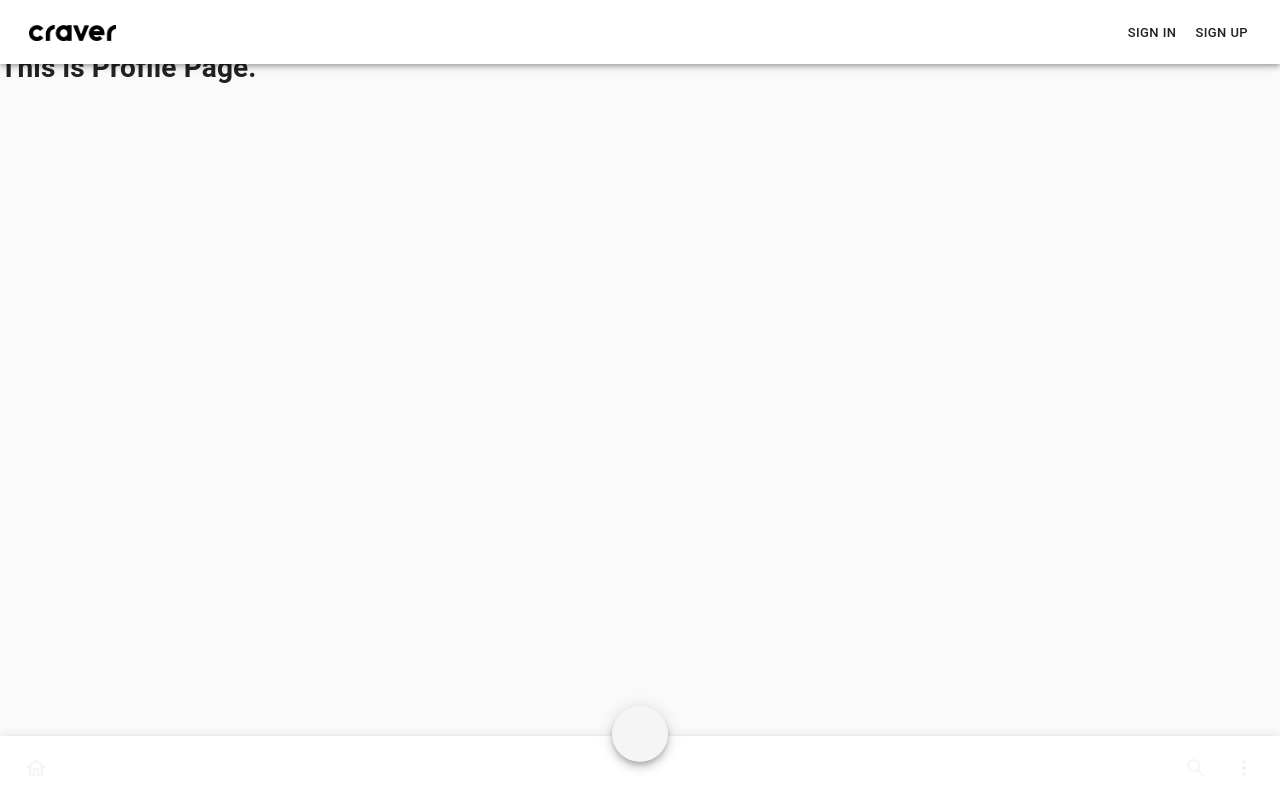
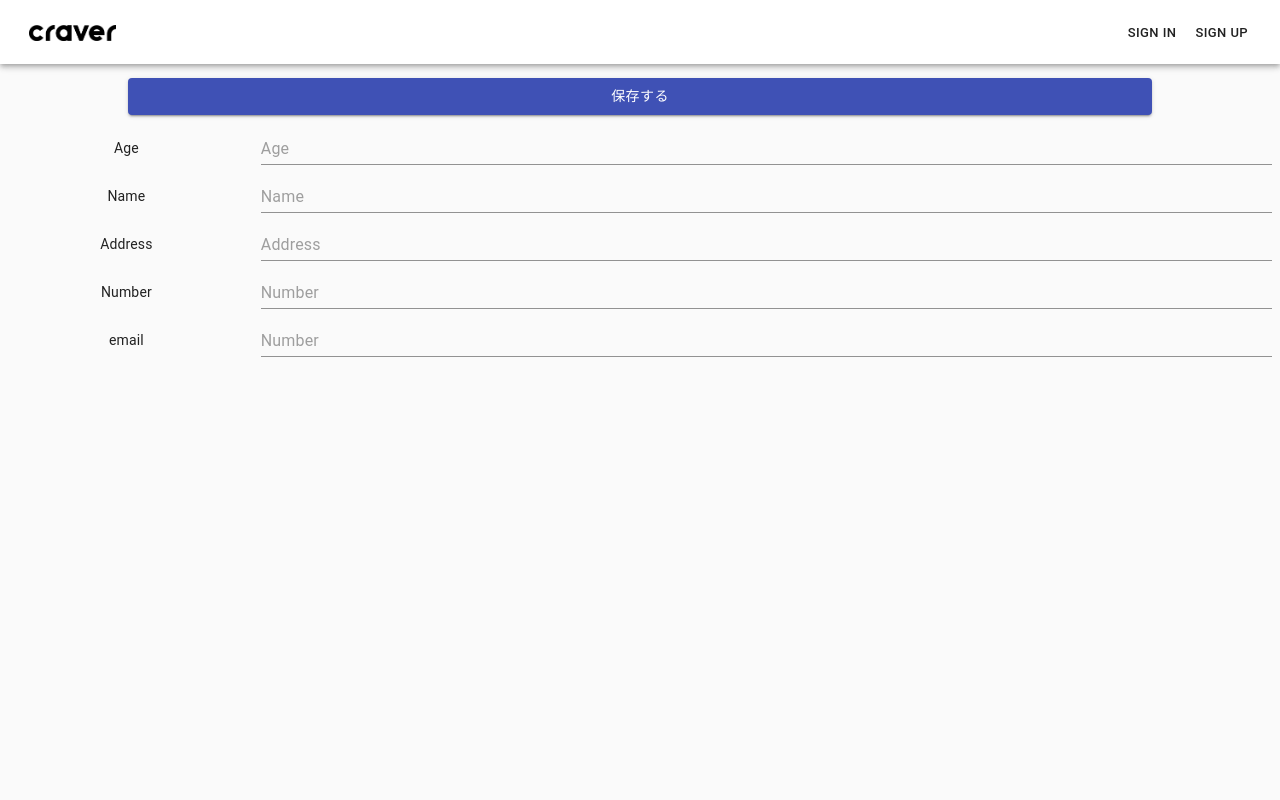
Before and after one commit to 76akeyz9/craver, a React (Create React App) app: page /profile in a window 1280 px wide. Built offline with nearby package versions, Linux system fonts and the light colour scheme; no server answers.

Commit message:
Added User Profile Page, connectet it to Firestore.

```diff
--- a/src/App.js
+++ b/src/App.js
@@ -5,7 +5,6 @@ import PostSuccess from "./PostSuccess";
 import Post from "./Post";
 import Footer from "./Footer";
 import MapPosts from "./MapPosts";
-import Profile from "./Profile";
 import WatchPost from "./WatchPost";
 import { useStateValue } from "./StateProvider";
 import { ThemeProvider } from "@material-ui/styles";
@@ -15,19 +14,35 @@ import { auth } from "./firebase";
 import { BrowserRouter as Router, Switch, Route } from "react-router-dom";
 import BuyButton from "./BuyButton";
 import Order from "./Order";
+import Setting from "./Setting";
+import Profile from "./components/Profile";
 
 function App() {
   const [{}, dispatch] = useStateValue();
+  var name, email, photoUrl, uid, emailVerified;
 
   useEffect(() => {
     auth.onAuthStateChanged((authUser) => {
-      console.log("THE USER IS >>> ", authUser);
-
+      console.log("User from App.js >>> ", authUser);
       if (authUser) {
         // the User just logged in / the user was logged in
+
+        name = authUser.displayName;
+        email = authUser.email;
+        photoUrl = authUser.photoURL;
+        emailVerified = authUser.emailVerified;
+        uid = authUser.uid;
+
         dispatch({
           type: "SET_USER",
-          user: authUser,
+          user: {
+            name: name,
+            email: email,
+            photoUrl: photoUrl,
+            emailVerified: emailVerified,
+            uid: uid,
+          },
+          // user: authUser,
         });
       } else {
         // the user is logged out
@@ -70,7 +85,10 @@ function App() {
 
           <Route path="/profile">
             <Profile />
-            <Footer currentPath="profile" />
+          </Route>
+
+          <Route path="/setting">
+            <Setting />
           </Route>
 
           <Route path="/">
--- a/src/Footer.css
+++ b/src/Footer.css
@@ -23,3 +23,7 @@
   color: #212121;
   text-decoration: none;
 }
+
+.footer__profile {
+  text-decoration: none;
+}
--- a/src/Footer.js
+++ b/src/Footer.js
@@ -13,10 +13,13 @@ import MenuIcon from "@material-ui/icons/Menu";
 import AddIcon from "@material-ui/icons/Add";
 import SearchIcon from "@material-ui/icons/Search";
 import MoreIcon from "@material-ui/icons/MoreVert";
+import PersonIcon from "@material-ui/icons/Person";
 import useScrollTrigger from "@material-ui/core/useScrollTrigger";
 import Slide from "@material-ui/core/Slide";
 import PropTypes from "prop-types";
 import { ThemeProvider } from "@material-ui/styles";
+import Menu from "@material-ui/core/Menu";
+import MenuItem from "@material-ui/core/MenuItem";
 import theme from "./ui/Theme";
 
 function Footer({ currentPath, props }) {
@@ -70,6 +73,18 @@ function Footer({ currentPath, props }) {
     window: PropTypes.func,
   };
 
+  // for More Icon
+  const [anchorEl, setAnchorEl] = React.useState(null);
+
+  const handleClick = (event) => {
+    setAnchorEl(event.currentTarget);
+  };
+
+  const handleClose = () => {
+    setAnchorEl(null);
+  };
+  // For More Icon Ends
+
   return (
     <div id="footer" className="footer">
       <React.Fragment>
@@ -101,9 +116,11 @@ function Footer({ currentPath, props }) {
                 <IconButton color="inherit">
                   <SearchIcon />
                 </IconButton>
+                <Link to="/setting" className="textDecoration">
                   <IconButton edge="end" color="inherit">
-                <MoreIcon />
+                    <PersonIcon />
                   </IconButton>
+                </Link>
               </Toolbar>
             </AppBar>
           </HideOnScroll>
--- a/src/Profile.js
+++ /dev/null
@@ -1,13 +0,0 @@
-import React from 'react';
-
-function Profile() {
-
-  return(
-    <div>
-      <h1>This is Profile Page.</h1>
-    </div>
-  )
-}
-
-
-export default Profile;
--- /dev/null
+++ b/src/Setting.js
@@ -0,0 +1,35 @@
+import { List, ListItem, ListItemText } from "@material-ui/core";
+import React from "react";
+import { makeStyles } from "@material-ui/core/styles";
+import { Link } from "react-router-dom";
+
+const useStyles = makeStyles((theme) => ({
+  root: {
+    width: "100%",
+    maxWidth: 360,
+    backgroundColor: theme.palette.background.paper,
+  },
+}));
+
+function ListItemLink(props) {
+  return <ListItem button component="a" {...props} />;
+}
+
+function Setting() {
+  const classes = useStyles();
+
+  return (
+    <div className="setting">
+      <List component="nav" aria-label="secondary mailbox folders">
+        <ListItemLink href="/profile">
+          <ListItemText primary="Edit Profile" />
+        </ListItemLink>
+        <ListItem button>
+          <ListItemText primary="Referral" />
+        </ListItem>
+      </List>
+    </div>
+  );
+}
+
+export default Setting;
--- /dev/null
+++ b/src/components/Profile.css
@@ -0,0 +1,26 @@
+.profile {
+  display: flex;
+  flex-direction: column;
+}
+
+.profile__list {
+  display: flex;
+}
+
+.profile__list__title {
+  width: 25%;
+  text-align: center;
+  height: 40px;
+  line-height: 47px;
+}
+
+.profile__top {
+  margin-top: 10px;
+}
+
+.profile__save {
+  width: 80%;
+  left: 10%;
+  text-align: center !important;
+  margin-top: 30px !important;
+}
--- /dev/null
+++ b/src/components/Profile.js
@@ -0,0 +1,130 @@
+import React, { useState } from "react";
+import "./Profile.css";
+import TextField from "@material-ui/core/TextField";
+import { Button } from "@material-ui/core";
+import firebase from "firebase";
+import { auth, db } from "../firebase";
+
+function Profile() {
+  const [age, setAge] = useState("");
+  const [address1, setAddress1] = useState("");
+  const [address2, setAddress2] = useState("");
+  const [address3, setAddress3] = useState("");
+  const [address4, setAddress4] = useState("");
+  const [familyName, setFamilyName] = useState("");
+  const [firstName, setFirstName] = useState("");
+  const [postalCode, setPostalCode] = useState("");
+
+  const handleChangeAge = (event) => {
+    setAge(event.target.value);
+  };
+
+  const handleUpload = () => {
+    auth.onAuthStateChanged((authUser) => {
+      //  https://firebase.google.com/docs/auth/web/manage-users?hl=ja
+      if (authUser) {
+        console.log("Auth from Profile >>>", authUser);
+        authUser.updateProfile({
+          displayName: "Kiichi Tiger",
+          photoUrl:
+            "https://s1.r29static.com/bin/entry/6c8/680x817,85/2036818/image.webp",
+        });
+
+        //   https://firebase.google.com/docs/firestore/manage-data/add-data
+        db.collection("users").doc(authUser.uid).set({
+          age: age,
+          address1: address1,
+          address2: address2,
+          address3: address3,
+          address4: address4,
+          familyName: familyName,
+          firstName: firstName,
+          postalCode: postalCode,
+        });
+      } else {
+      }
+    });
+  };
+
+  return (
+    //   use Divider for lists and use Text Field for edit profile
+    <div className="profile">
+      <Button
+        variant="contained"
+        color="primary"
+        onClick={handleUpload}
+        className="profile__save"
+      >
+        保存する
+      </Button>
+      <div className="profile__list profile__top">
+        <div className="profile__list__title"> Age </div>
+        <TextField
+          id="standard-full-width"
+          style={{ margin: 8 }}
+          placeholder="Age"
+          fullWidth
+          margin="normal"
+          InputLabelProps={{
+            shrink: true,
+          }}
+          onChange={handleChangeAge}
+        />
+      </div>
+      <div className="profile__list">
+        <div className="profile__list__title"> Name </div>
+        <TextField
+          id="standard-full-width"
+          style={{ margin: 8 }}
+          placeholder="Name"
+          fullWidth
+          margin="normal"
+          InputLabelProps={{
+            shrink: true,
+          }}
+        />
+      </div>
+      <div className="profile__list">
+        <div className="profile__list__title"> Address </div>
+        <TextField
+          id="standard-full-width"
+          style={{ margin: 8 }}
+          placeholder="Address"
+          fullWidth
+          margin="normal"
+          InputLabelProps={{
+            shrink: true,
+          }}
+        />
+      </div>
+      <div className="profile__list">
+        <div className="profile__list__title"> Number </div>
+        <TextField
+          id="standard-full-width"
+          style={{ margin: 8 }}
+          placeholder="Number"
+          fullWidth
+          margin="normal"
+          InputLabelProps={{
+            shrink: true,
+          }}
+        />
+      </div>
+      <div className="profile__list">
+        <div className="profile__list__title"> email </div>
+        <TextField
+          id="standard-full-width"
+          style={{ margin: 8 }}
+          placeholder="Number"
+          fullWidth
+          margin="normal"
+          InputLabelProps={{
+            shrink: true,
+          }}
+        />
+      </div>
+    </div>
+  );
+}
+
+export default Profile;
```
Lines whose indentation alone changed are shown as unchanged.
